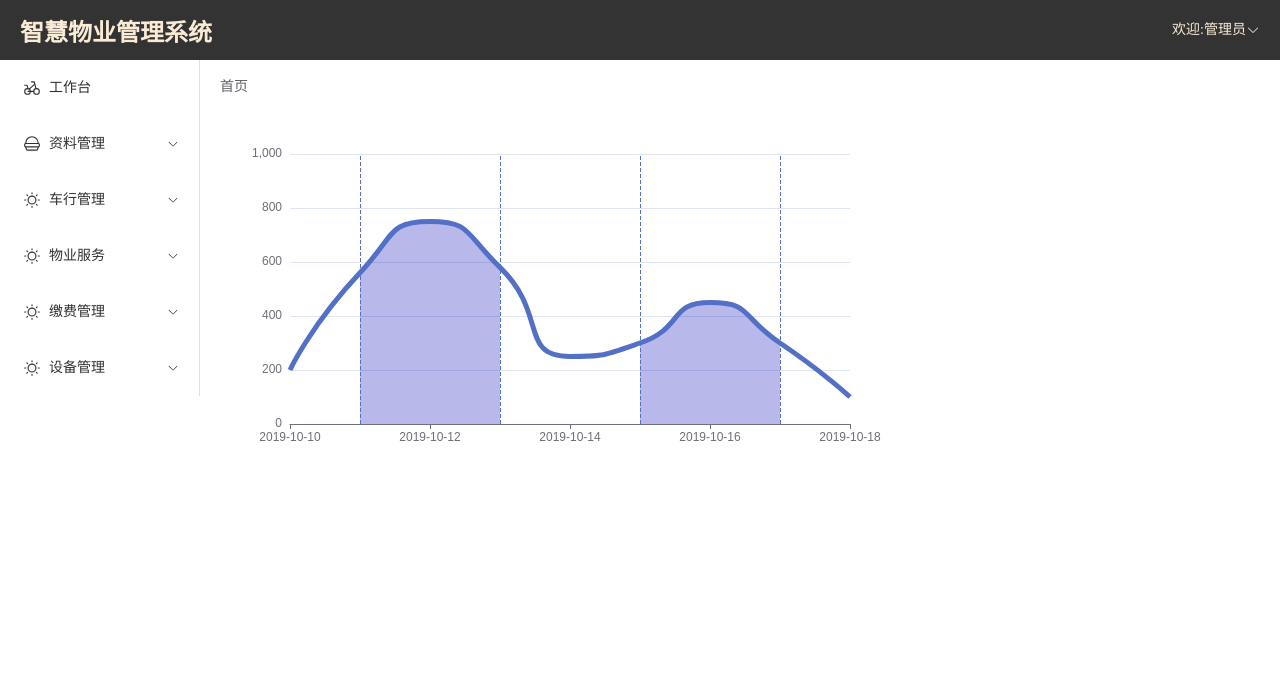
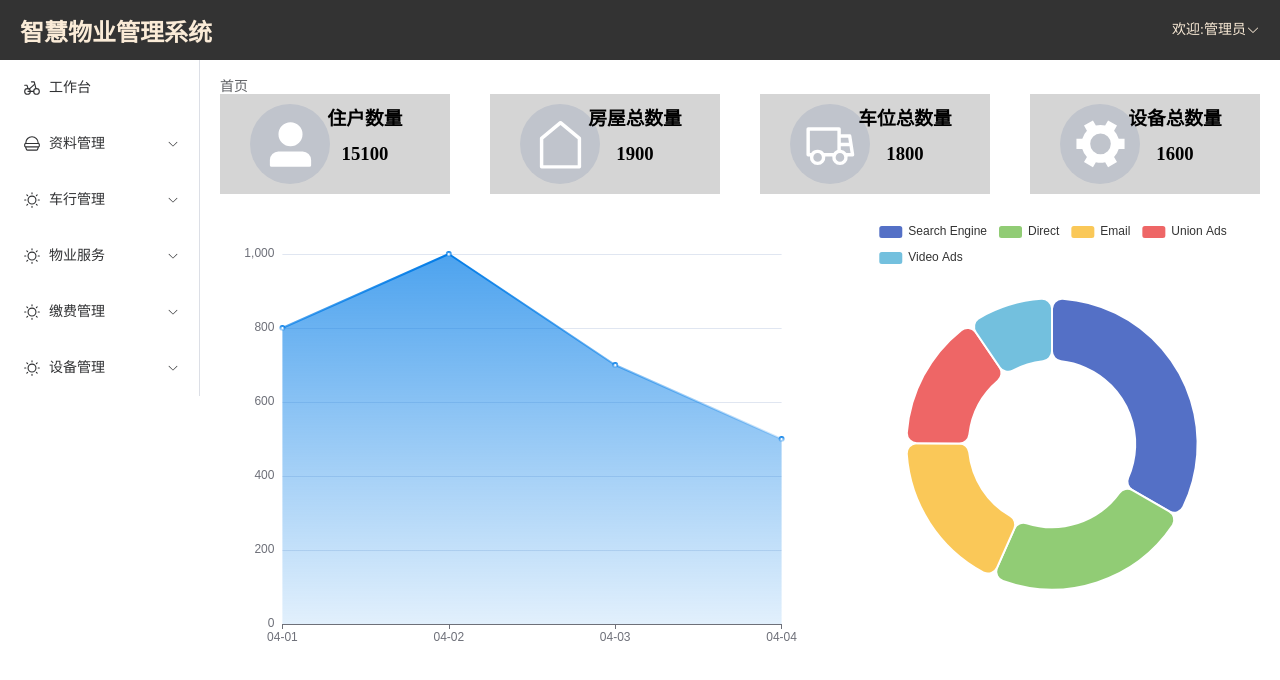
Before and after one commit to flj666666/food-cms, a Vue app: page /home in a window 1280 px wide. Shown: the top 680 px of the page. Built offline with nearby package versions, Linux system fonts and the light colour scheme.

Commit message:
echarts+++

```diff
--- a/src/views/home.vue
+++ b/src/views/home.vue
@@ -1,83 +1,200 @@
 <template>
+    <el-row :gutter="40">
+        <el-col :span="6">
+            <div class="box">
+                <el-avatar :icon="UserFilled" :size="80" />
+                <div>
+                    <h3>住户数量</h3>
+                    <h1>15100</h1>
+                </div>
+            </div>
+        </el-col>
+        <el-col :span="6">
+            <div class="box">
+                <el-avatar :icon="House" :size="80" />
+                <div>
+                    <h3>房屋总数量</h3>
+                    <h1>1900</h1>
+                </div>
+            </div>
+        </el-col>
+        <el-col :span="6">
+            <div class="box">
+                <el-avatar :icon="Van" :size="80" />
+                <div>
+                    <h3>车位总数量</h3>
+                    <h1>1800</h1>
+                </div>
+            </div>
+        </el-col>
+        <el-col :span="6">
+            <div class="box">
+                <el-avatar :icon="Tools" :size="80" />
+                <div>
+                    <h3>设备总数量</h3>
+                    <h1>1600</h1>
+                </div>
+            </div>
+        </el-col>
+    </el-row>
     <div ref="surface" class="surface"></div>
+    <div ref="surface2" class="surface2"></div>
 </template>
 
 <script setup>
-import { defineComponent, ref, onMounted } from 'vue';
+import { UserFilled ,House, Van, Tools} from '@element-plus/icons-vue'
+import { defineComponent, ref, computed, watchEffect } from 'vue';
 import * as echarts from 'echarts';
 const surface = ref()
-defineComponent({
-    name: 'HomeView'
-});
-onMounted(() => {
-    var myChart = echarts.init(surface.value);
-    var option;
-
-    option = {
+const surface2 = ref()
+const y1 = ref(800)
+const y2 = ref(1000)
+const y3 = ref(700)
+const y4 = ref(500)
+const option = computed(() => {
+    return {
         xAxis: {
             type: 'category',
-            boundaryGap: false
+            boundaryGap: false,
+            data: ['04-01', '04-02', '04-03', '04-04']
         },
         yAxis: {
-            type: 'value',
-            boundaryGap: [0, '30%']
+            type: 'value'
         },
-        visualMap: {
-            type: 'piecewise',
-            show: false,
-            dimension: 0,
-            seriesIndex: 0,
-            pieces: [
-                {
-                    gt: 1,
-                    lt: 3,
-                    color: 'rgba(0, 0, 180, 0.4)'
-                },
-                {
-                    gt: 5,
-                    lt: 7,
-                    color: 'rgba(0, 0, 180, 0.4)'
-                }
-            ]
+        tooltip: {
+            trigger: 'axis',
+            axisPointer: {
+                type: 'cross'
+            }
+        },
+        color: {
+            type: 'linear',
+            x: 0,
+            y: 0,
+            x2: 0,
+            y2: 1,
+            colorStops: [{
+                offset: 0, color: 'rgb(0, 123, 231)'// 0% 处的颜色
+            }, {
+                offset: 1, color: 'rgba(0, 123, 231, 0.166)' // 100% 处的颜色
+            }],
+            globalCoord: false // 缺省为 false
         },
         series: [
             {
+                data: [y1.value, y2.value, y3.value, y4.value],
                 type: 'line',
-                smooth: 0.6,
-                symbol: 'none',
-                lineStyle: {
-                    color: '#5470C6',
-                    width: 5
+                areaStyle: {}
+            }
+        ]
+    }
+})
+const option2 = computed(() => {
+    return {
+        tooltip: {
+            trigger: 'item'
+        },
+        legend: {
+            top: '5%',
+            left: 'center'
+        },
+        series: [
+            {
+                name: 'Access From',
+                type: 'pie',
+                radius: ['40%', '70%'],
+                avoidLabelOverlap: false,
+                itemStyle: {
+                    borderRadius: 10,
+                    borderColor: '#fff',
+                    borderWidth: 2
                 },
-                markLine: {
-                    symbol: ['none', 'none'],
-                    label: { show: false },
-                    data: [{ xAxis: 1 }, { xAxis: 3 }, { xAxis: 5 }, { xAxis: 7 }]
+                label: {
+                    show: false,
+                    position: 'center'
                 },
-                areaStyle: {},
+                emphasis: {
+                    label: {
+                        show: true,
+                        fontSize: '40',
+                        fontWeight: 'bold'
+                    }
+                },
+                labelLine: {
+                    show: false
+                },
                 data: [
-                    ['2019-10-10', 200],
-                    ['2019-10-11', 560],
-                    ['2019-10-12', 750],
-                    ['2019-10-13', 580],
-                    ['2019-10-14', 250],
-                    ['2019-10-15', 300],
-                    ['2019-10-16', 450],
-                    ['2019-10-17', 300],
-                    ['2019-10-18', 100]
+                    { value: 1048, name: 'Search Engine' },
+                    { value: 735, name: 'Direct' },
+                    { value: 580, name: 'Email' },
+                    { value: 484, name: 'Union Ads' },
+                    { value: 300, name: 'Video Ads' }
                 ]
             }
         ]
     };
+})
+const myChart = computed(() => {
+    return echarts.init(surface.value)
+})
+const myChart2 = computed(() => {
+    return echarts.init(surface2.value)
+})
 
-    option && myChart.setOption(option);
+defineComponent({
+    name: 'HomeView'
+});
+watchEffect(() => {
+    option.value && myChart.value.setOption(option.value);
+}, {
+    flush: 'post'
+})
+watchEffect(() => {
+    option2.value && myChart2.value.setOption(option2.value);
+}, {
+    flush: 'post'
+})
 
-})
+
 </script>
 
-<style scoped>
+<style scoped lang="scss">
 .surface {
-    width: 700px;
-    height: 400px;
+    float: left;
+    width: 60%;
+    height: 500px;
+}
+.surface2 {
+    float: right;
+    width: 40%;
+    height: 500px;
+}
+
+.box {
+    position: relative;
+    height: 100px;
+    text-align: center;
+    background-color: rgba(183, 183, 183, 0.584);
+
+    div {
+        position: relative;
+        left: 30px;
+
+        h3 {
+            line-height: 50px;
+        }
+
+        h1 {
+            line-height: 20px;
+        }
+    }
+
+    .el-avatar {
+        position: absolute;
+        top: 10px;
+        left: 30px;
+        font-size: 55px;
+    }
+
 }
 </style>
```
